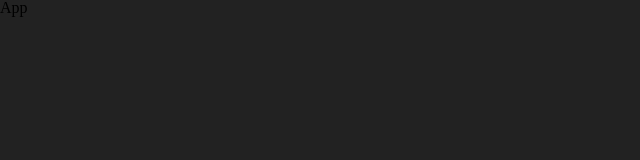
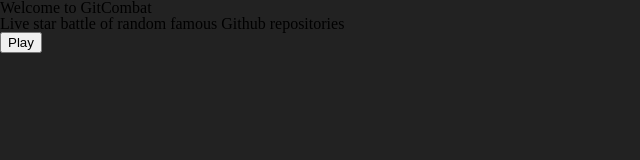
Before and after one commit to matheusgesser/git-combat, a React (Vite) app: page / in a window 1280 px wide. Shown: the top 160 px of the page, without its empty margins (0-640 px from the left). Built offline with nearby package versions, Linux system fonts and the light colour scheme.

Commit message:
feat: add home page basic structure

```diff
--- a/src/App.tsx
+++ b/src/App.tsx
@@ -1,8 +1,29 @@
-import React from 'react'
+import React, { useState } from 'react'
 import './styles/base.css'
 
 export default function App() {
+  const [showGame, setShowGame] = useState<boolean>(false)
+  const [repos, setRepos] = useState(['s'])
+
   return (
-    <div>App</div>
+    <main>
+      {!showGame && (
+        <>
+          <h1>Welcome to GitCombat</h1>
+          <h2>Live star battle of random famous Github repositories</h2>
+          {repos.length == 0 ? (
+            <p>Loading...</p>
+          ) : (
+            <button type='submit' onClick={() => setShowGame(true)}>Play</button>
+          )}
+        </>
+      )}
+      {showGame && (
+        // TODO: Create Game Component
+        <>
+          <h1>Game</h1>
+        </>
+      )}
+    </main>
   )
 }
```
